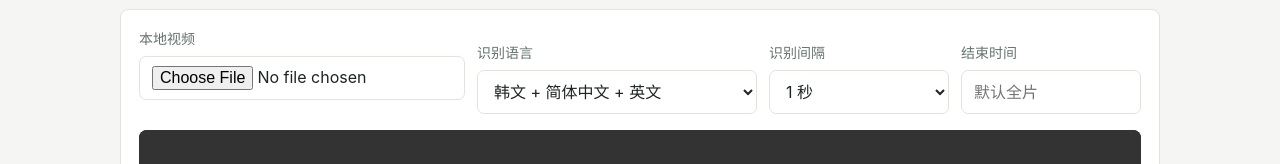
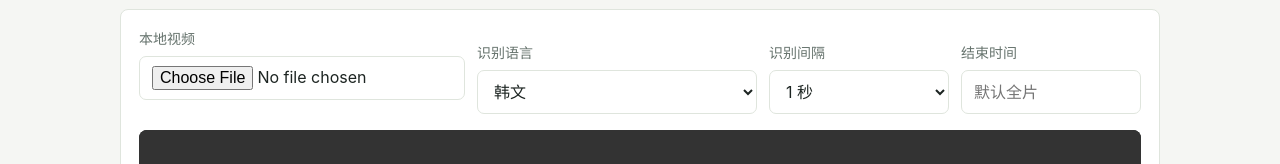
Before and after one commit to doranying/videodownload, a website: page public/ocr.html in a window 1280 px wide. Shown: the part 172-336 px from the top of the page. Drawn offline with Linux system fonts and the light colour scheme.

Commit message:
Default OCR language to Korean

```diff
--- a/public/ocr.html
+++ b/public/ocr.html
@@ -27,6 +27,7 @@
             <label class="field">
               <span>识别语言</span>
               <select id="ocrLanguage">
+                <option value="kor" selected>韩文</option>
                 <option value="kor+chi_sim+eng">韩文 + 简体中文 + 英文</option>
                 <option value="chi_sim+eng">简体中文 + 英文</option>
                 <option value="kor+eng">韩文 + 英文</option>
```
